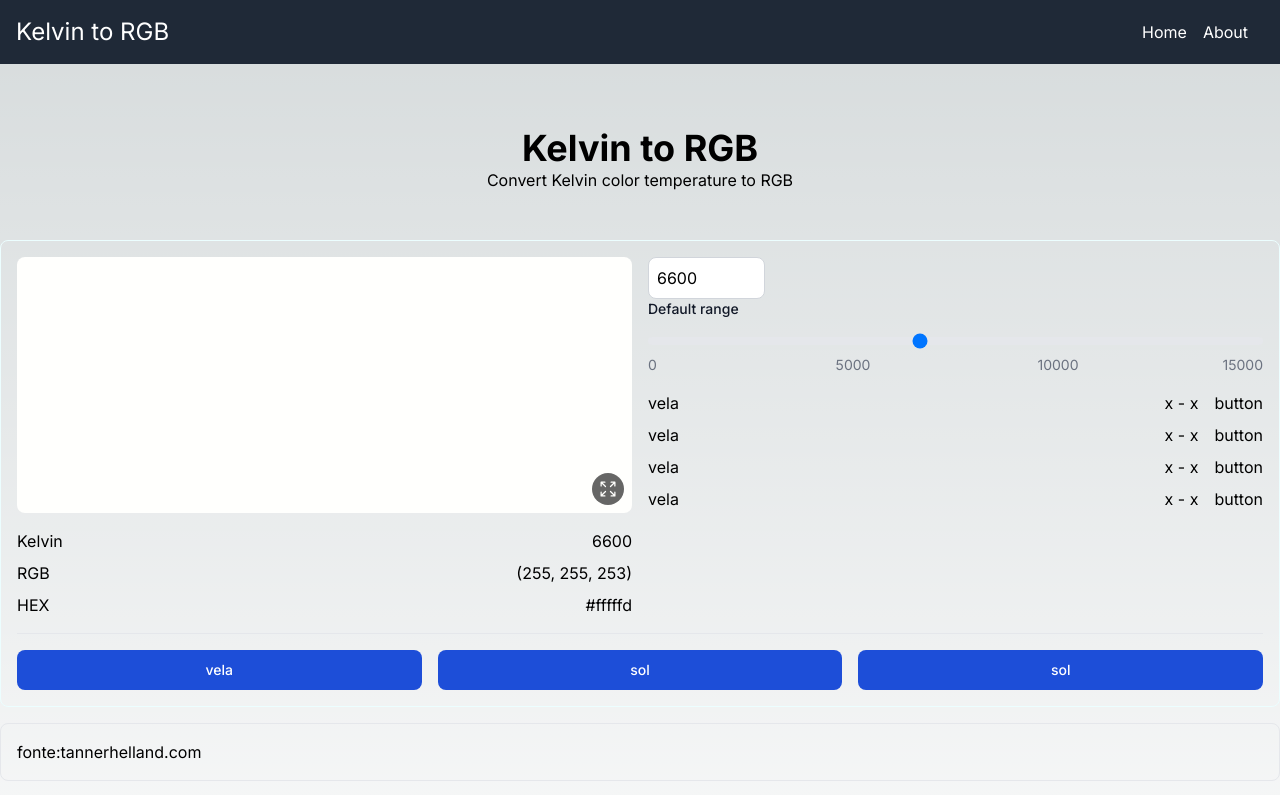
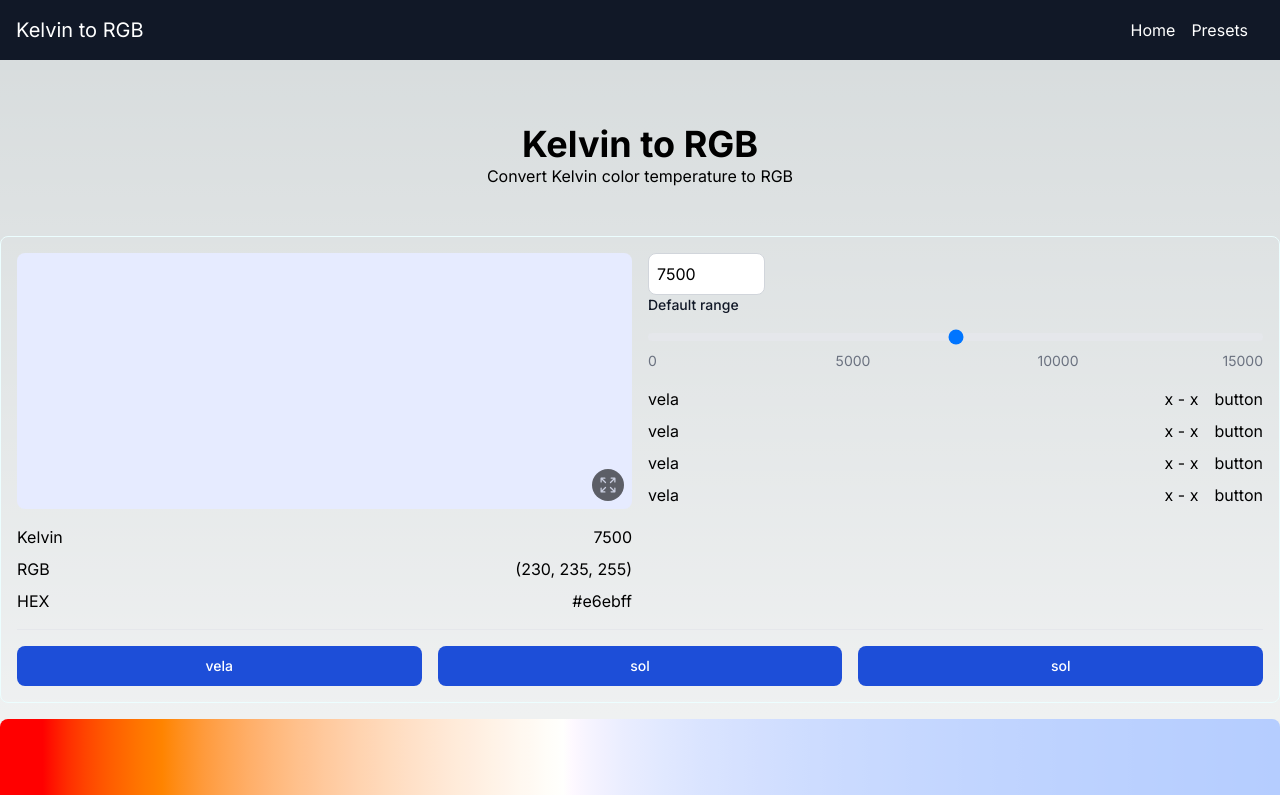
Before and after one commit to tiagoFlach/kelvin-to-rgb, a Next.js app: page / in a window 1280 px wide. Shown: the top 795 px of the page. Built offline with nearby package versions, Linux system fonts and the light colour scheme.

Commit message:
Add fullscreen

```diff
--- a/src/app/components/header.tsx
+++ b/src/app/components/header.tsx
@@ -2,17 +2,18 @@
 
 export default function Header() {
   return (
-    <header className="p-4 bg-gray-800 text-white">
+    <header className="p-4 bg-gray-900 text-white">
       <div className="container flex justify-between items-center mx-auto">
-        <h1 className="text-2xl">Kelvin to RGB</h1>
+        <h1 className="text-xl">Kelvin to RGB</h1>
         <nav>
           <ul className="flex space-x-4">
             <li>
               <a href="/">Home</a>
             </li>
             <li>
-              <a href="/about">About</a>
+              <a href="/presets">Presets</a>
             </li>
+
             <li>{/* <GithubIcon className="w-6 h-6" /> */}</li>
           </ul>
         </nav>
--- /dev/null
+++ b/src/app/components/presets.tsx
@@ -0,0 +1,31 @@
+const { Presets } = require("./lib/presets");
+
+export default function Presets() {
+
+  // get data from file
+  const presets =
+
+  return (
+    <ul role="list" className="divide-y divide-gray-100">
+      {presets.map((person) => (
+        <li key={person.email} className="flex justify-between gap-x-6 py-5">
+          <div className="flex min-w-0 gap-x-4">
+            <div className="min-w-0 flex-auto">
+              <p className="text-sm font-semibold leading-6 text-gray-900">
+                {person.name}
+              </p>
+              <p className="mt-1 truncate text-xs leading-5 text-gray-500">
+                {person.email}
+              </p>
+            </div>
+          </div>
+          <div className="hidden shrink-0 sm:flex sm:flex-col sm:items-end">
+            <div className="mt-1 flex items-center gap-x-1.5">
+              <button>button</button>
+            </div>
+          </div>
+        </li>
+      ))}
+    </ul>
+  );
+}
--- /dev/null
+++ b/src/app/lib/presets.ts
@@ -0,0 +1,52 @@
+const presets = [
+  {
+    name: "Candle",
+    kelvin: 1900,
+  },
+  {
+    name: "Candle",
+    kelvin: 1900,
+  },
+  {
+    name: "40W Tungsten",
+    kelvin: 2600,
+  },
+  {
+    name: "100W Tungsten",
+    kelvin: 2850,
+  },
+  {
+    name: "Halogen",
+    kelvin: 3200,
+  },
+  {
+    name: "Carbon Arc",
+    kelvin: 5200,
+  },
+  {
+    name: "High Noon Sun",
+    kelvin: 5400,
+  },
+  {
+    name: "Direct Sunlight",
+    kelvin: 6000,
+  },
+  {
+    name: "Overcast Sky",
+    kelvin: 7000,
+  },
+  {
+    name: "Clear Blue Sky",
+    kelvin: 20000,
+  },
+  {
+    name: "Shade",
+    kelvin: 25000,
+  },
+  {
+    name: "Blue Sky",
+    kelvin: 40000,
+  },
+];
+
+exports.Presets = presets;
--- a/src/app/page.tsx
+++ b/src/app/page.tsx
@@ -2,9 +2,11 @@
 
 // import Head from "next/head";
 import { ChangeEvent, useState } from "react";
+
 // import { Heroicon } from "heroicons";
 import { ArrowsPointingOutIcon } from "@heroicons/react/24/solid";
-import { get } from "http";
+
+import Presets from "./components/presets";
 
 /**
  * Given a temperature (in Kelvin), estimate an RGB equivalent
@@ -80,19 +82,50 @@ export function getEspectre(min: number, max: number, step: number) {
 }
 
 export default function Home() {
-  // let kelvin = 2200;
-  // const [kelvin, setKelvin] = useState(6600);
-  const [kelvin, setKelvin] = useState(6600);
-  const [rgb, setRGB] = useState(getRGBFromTemperature(kelvin));
-  const [hex, setHex] = useState(getHexFromRGB(rgb));
-
   const minKelvin = 0;
   const maxKelvin = 15000;
   const extraKelvin = 40000;
   const stepKelvin = 100;
 
+  const [kelvin, setKelvin] = useState((maxKelvin - minKelvin) / 2);
+  const [rgb, setRGB] = useState(getRGBFromTemperature(kelvin));
+  const [hex, setHex] = useState(getHexFromRGB(rgb));
+
   const handleChange = (event: any) => {
     setKelvin(event.target.value);
+  };
+
+  const fullscreen = () => {
+    var isInFullScreen =
+      (document.fullscreenElement && document.fullscreenElement !== null) ||
+      (document.webkitFullscreenElement &&
+        document.webkitFullscreenElement !== null) ||
+      (document.mozFullScreenElement &&
+        document.mozFullScreenElement !== null) ||
+      (document.msFullscreenElement && document.msFullscreenElement !== null);
+
+    var docElm = document.documentElement;
+    if (!isInFullScreen) {
+      if (docElm.requestFullscreen) {
+        docElm.requestFullscreen();
+      } else if (docElm.mozRequestFullScreen) {
+        docElm.mozRequestFullScreen();
+      } else if (docElm.webkitRequestFullScreen) {
+        docElm.webkitRequestFullScreen();
+      } else if (docElm.msRequestFullscreen) {
+        docElm.msRequestFullscreen();
+      }
+    } else {
+      if (document.exitFullscreen) {
+        document.exitFullscreen();
+      } else if (document.webkitExitFullscreen) {
+        document.webkitExitFullscreen();
+      } else if (document.mozCancelFullScreen) {
+        document.mozCancelFullScreen();
+      } else if (document.msExitFullscreen) {
+        document.msExitFullscreen();
+      }
+    }
   };
 
   return (
@@ -106,6 +139,7 @@ export default function Home() {
           {/* Color */}
           <div className="basis-1/2 col-span-2">
             <div
+              id="color"
               className="flex justify-end items-end h-64 w-full p-2 mb-4 rounded-lg"
               style={{
                 backgroundColor: `rgb(${getRGBFromTemperature(kelvin).r}, ${
@@ -114,9 +148,13 @@ export default function Home() {
               }}
             >
               {/* fullscreen icon */}
-              <button className="bg-black bg-opacity-60 hover:bg-black rounded-full h-8 w-8 p-1.5">
+              <button
+                className="bg-black bg-opacity-60 hover:bg-black rounded-full h-8 w-8 p-1.5"
+                onClick={fullscreen}
+              >
                 <ArrowsPointingOutIcon
                   style={{
+                    opacity: 0.8,
                     color: `rgb(${getRGBFromTemperature(kelvin).r}, ${
                       getRGBFromTemperature(kelvin).g
                     }, ${getRGBFromTemperature(kelvin).b})`,
@@ -124,6 +162,7 @@ export default function Home() {
                 />
               </button>
             </div>
+
             <div className="flex flex-col space-y-2">
               <div className="flex justify-between">
                 <div>Kelvin</div>
@@ -210,6 +249,7 @@ export default function Home() {
                 <div className="flex-none">button</div>
               </div>
             </div>
+            {/* <Presets></Presets> */}
           </div>
         </div>
         <hr />
@@ -234,12 +274,6 @@ export default function Home() {
           </button>
         </div>
       </div>
-      <div className="flex w-full border rounded-lg p-4">
-        <h1>fonte:</h1>
-        <a href="https://tannerhelland.com/2012/09/18/convert-temperature-rgb-algorithm-code.html">
-          tannerhelland.com
-        </a>
-      </div>
       <div
         className="h-32 w-full rounded-lg"
         style={{
@@ -253,6 +287,16 @@ export default function Home() {
           )})`,
         }}
       ></div>
+      <div className="flex flex-col w-full border rounded-lg p-4">
+        <h1 className="text-2xl font-bold">Espectro de cores</h1>
+        <h1 className="text-2xl font-bold">Formula</h1>
+        <div>oi</div>
+
+        <h1>fonte:</h1>
+        <a href="https://tannerhelland.com/2012/09/18/convert-temperature-rgb-algorithm-code.html">
+          tannerhelland.com
+        </a>
+      </div>
     </main>
   );
 }
```
